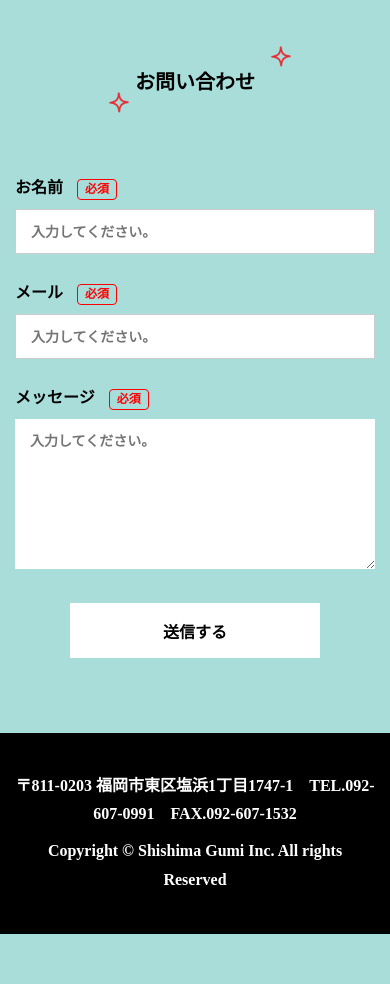
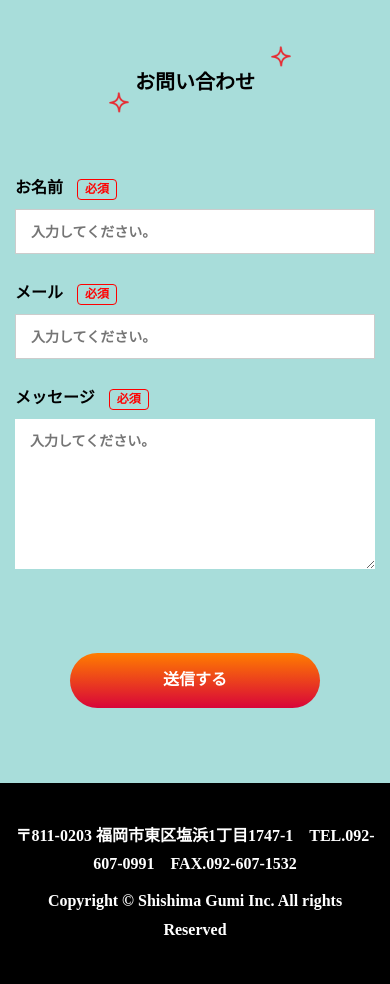
Before and after one commit to manhldvxut/shishimagumi, a PHP site: page /drone/index.php in a window 390 px wide. Shown: the part 3871-4855 px from the top of the page. Before the commit the page ends 4805 px from the top, so only its background shows below. Run offline with PHP 8.4, Linux system fonts and the light colour scheme; some web fonts are replaced.

Commit message:
fix manh

```diff
--- a/drone/css/style.css
+++ b/drone/css/style.css
@@ -362,7 +362,7 @@ footer {
 
 .content-form .item select {
   width: 100%;
-  height: 70px;
+  height: 50px;
   padding: 10px 15px;
   text-align: center;
   font-size: 17px;
@@ -427,18 +427,23 @@ footer {
 .btn-form {
   height: 70px;
   min-width: 250px;
+  margin: auto;
   background: #fff;
   border: 0;
-  font-size: 23px;
+  font-size: 16px;
   font-weight: bold;
-  padding-top: 7px;
+  display: flex;
+  align-items: center;
+  justify-content: center;
   cursor: pointer;
   margin-top: 40px;
+  background: transparent linear-gradient(180deg, #FF7D00 0%, #D80539 100%);
+  border-radius: 120px;
+  color: #fff;
 }
 
 .btn-form:hover {
-  background: #e7141b;
-  color: #fff;
+  opacity: .8;
 }
 
 .content-form {
@@ -492,6 +497,10 @@ footer {
 
 .list-form .item .btn-form {
   margin-top: 0;
+}
+
+.box-contact .list-form .btn-form {
+  margin-top: 50px;
 }
 
 .box-contact {
@@ -785,11 +794,12 @@ footer {
 
 .input-group.date input {
   width: 100%;
-  height: 70px;
+  height: 50px;
   padding: 0 15px;
   font-size: 17px;
   font-weight: bold;
   border: 0;
+  border-radius: inherit;
 }
 
 .inp-right input::-moz-placeholder {
--- a/drone/css/style.scss
+++ b/drone/css/style.scss
@@ -209,7 +209,7 @@ body {
         }
         select {
             width: 100%;
-            height: 70px;
+            height: 50px;
             padding: 10px 15px;
             text-align: center;
             font-size: 17px;
@@ -273,16 +273,21 @@ body {
 .btn-form {
     height: 70px;
     min-width: 250px;
+    margin: auto;
     background: #fff;
     border: 0;
-    font-size: 23px;
+    font-size: 16px;
     font-weight: bold;
-    padding-top: 7px;
+    display: flex;
+    align-items: center;
+    justify-content: center;
     cursor: pointer;
     margin-top: 40px;
+    background:transparent linear-gradient(180deg, #FF7D00 0%, #D80539 100%);
+    border-radius: 120px;
+    color: #fff;
     &:hover {
-        background: #e7141b;
-        color: #fff;
+        opacity: .8;
     }
 }
 .content-form {
@@ -308,6 +313,7 @@ body {
         max-width: 100%;
     }
 }
+
 .list-form {
     .row {
         margin: 0 -30px;
@@ -332,6 +338,13 @@ body {
         }
         .btn-form {
             margin-top: 0;
+        }
+    }
+}
+.box-contact{
+    .list-form{
+        .btn-form {
+            margin-top: 50px;
         }
     }
 }
@@ -580,11 +593,12 @@ body {
 .input-group.date {
     input {
         width: 100%;
-        height: 70px;
+        height: 50px;
         padding: 0 15px;
         font-size: 17px;
         font-weight: bold;
         border: 0;
+        border-radius: inherit;
     }
 }
 
--- a/drone/header.php
+++ b/drone/header.php
@@ -29,8 +29,8 @@
                     </div>
                     <div class="col-md-6 col-6 text-right">
                         <ul>
-                            <li><a href="" class="cl-green">予約への</a></li>
-                            <li><a href="" class="cl-red">お問い合わせ</a></li>
+                            <li><a href="#revs" class="cl-green">予約への</a></li>
+                            <li><a href="#contact" class="cl-red">お問い合わせ</a></li>
                         </ul>
                     </div>
                 </div>
--- a/drone/index.php
+++ b/drone/index.php
@@ -72,7 +72,7 @@
 			</div>
 		</div>
 	</section>
-	<section class="box-form">
+	<section class="box-form" id="revs">
 		<div class="container">
 			<div class="title text-center wow fadeInUp wHighlight" data-wow-delay=".25s">
 				<h2><span>予約のお客様へ</span></h2>
@@ -223,7 +223,7 @@
 			</div>
 		</div>
 	</section>
-	<section class="box-contact">
+	<section class="box-contact" id="contact">
 		<div class="container">
 			<div class="title text-center">
 				<h2><span>お問い合わせ</span></h2>
--- a/drone/js/private.js
+++ b/drone/js/private.js
@@ -39,6 +39,23 @@ jQuery(function($) {
   };
   $(window).on('scroll', doAnimations);
   $(window).trigger('scroll');
+
+
+
+  /*scroll*/
+  $('a[href^="#"]').on('click', function(e){
+    e.preventDefault();
+    var speed = 400;
+    var href= $(this).attr("href");
+    var target = $(href == "#" || href == "" ? 'html' : href);
+    if(window.innerWidth >= 768){
+        var position = target.offset().top - 160;
+        $('body,html').animate({scrollTop:position}, speed, 'swing');
+    }else{
+        var position = target.offset().top - 170;
+        $('body,html').animate({scrollTop:position}, speed, 'swing');
+    }
+  })
 });
 
 
```
Also changed, not shown: 1 other file.
